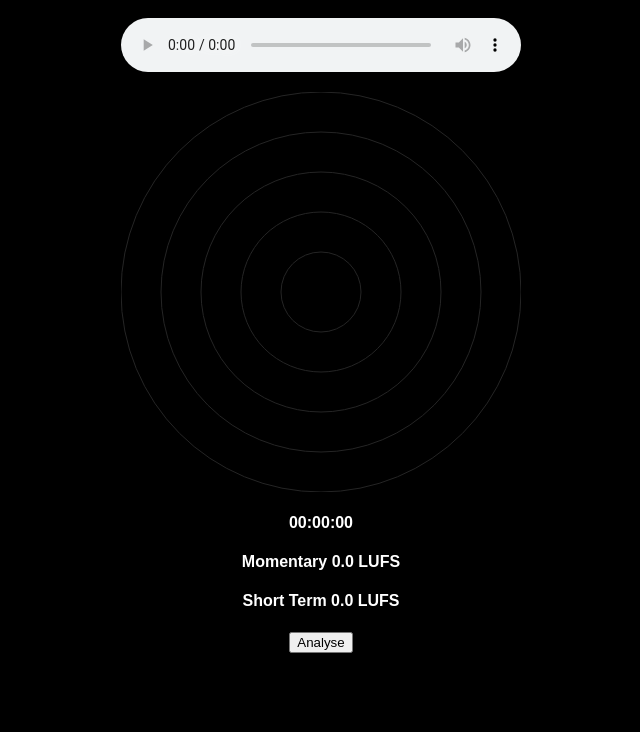
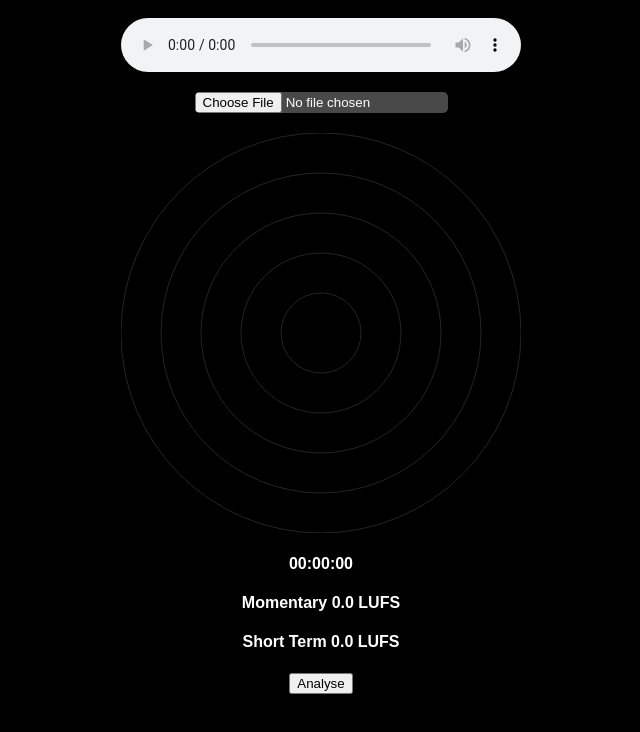
Before and after one commit to dodds-cc/lufs.js, a website: page index.html in a window 1280 px wide. Shown: the part 48-780 px from the top of the page, without its empty margins (319-959 px from the left). Drawn offline with Linux system fonts and the light colour scheme.

Commit message:
File Input
Adding in file selector for audio element source.

Audio element currently defaults to an example live stream

```diff
--- a/css/lufsStyle.css
+++ b/css/lufsStyle.css
@@ -14,6 +14,12 @@ audio {
 	margin-bottom:20px;
 }
 
+input {
+	border-radius:5px;
+	background:#494949;
+	margin-bottom:20px;
+}
+
 
 #lufsContainer {
 	width:400px;
--- a/js/demoController.js
+++ b/js/demoController.js
@@ -12,7 +12,19 @@ window.onload = function() {
 	streamSource.connect(nodeToAnalyse);
 	nodeToAnalyse.connect(audioContext.destination);
 
+
+	//create input for local files
+	var fileSelector = document.createElement("input");
+	fileSelector.type = 'file';
+	fileSelector.onchange = function(e){
+    	var file = e.currentTarget.files[0];
+    	var objectUrl = URL.createObjectURL(file);
+    	audioElement.src= objectUrl;
+	};
+
+
 	document.getElementById('lufsContainer').appendChild(audioElement);
+	document.getElementById('lufsContainer').appendChild(fileSelector);
 
 	var lufsControllerOne = new lufsController(
 		{
```
Also changed, not shown: package.json (added, +24 -0 lines), 2 other files.
